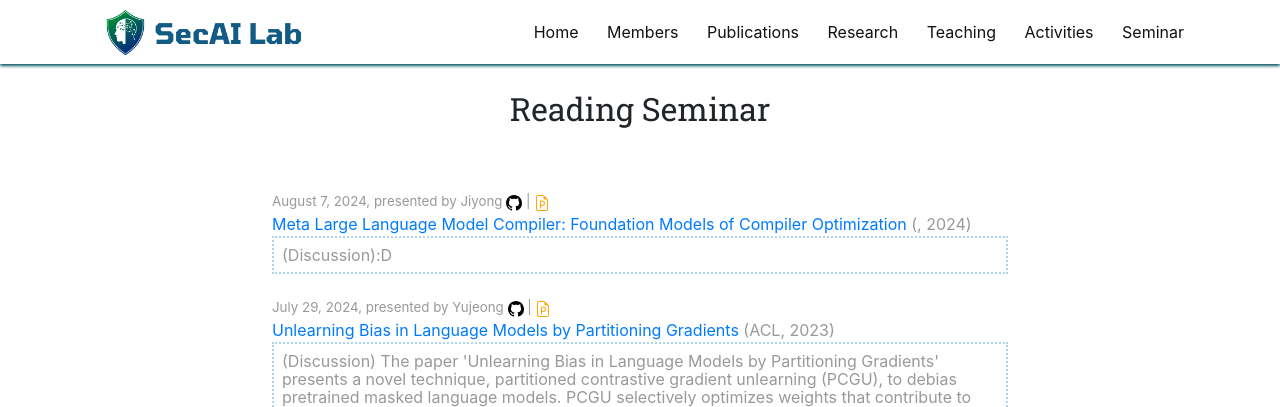
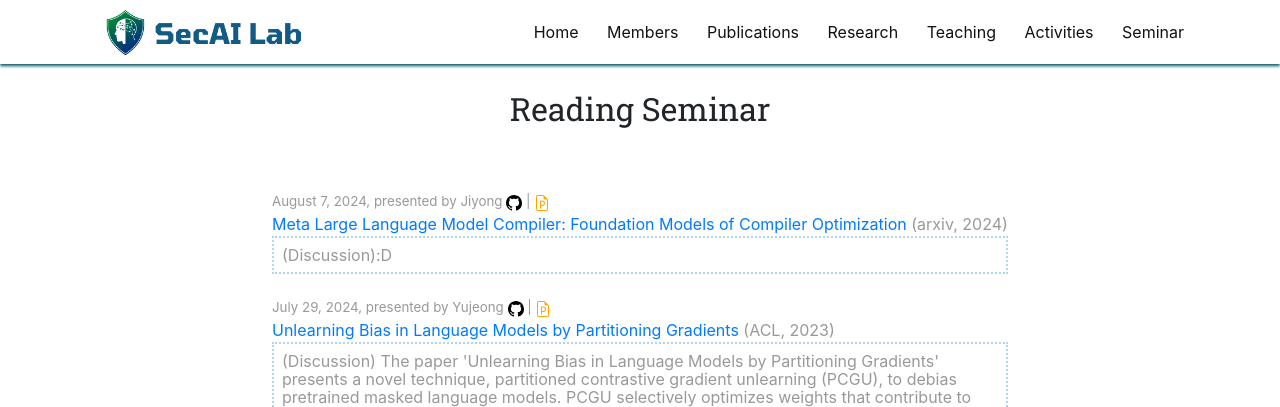
Before and after one commit to SecAI-Lab/secai-lab.github.io, a Jekyll site: the page built from pages/seminar.md, in a window 1280 px wide and 900 px high. Shown: the top 407 px of the window. Built offline with Jekyll 4.4.1, drawn with Linux system fonts in a browser that asks for light colours; nearby versions of some CDN libraries.

Commit message:
fix links and missing entry

```diff
--- a/_data/readings.yml
+++ b/_data/readings.yml
@@ -1,8 +1,9 @@
 - title: "Meta Large Language Model Compiler: Foundation Models of Compiler Optimization"
   link: "https://arxiv.org/abs/2407.02524"
-  ppt_link: "https://secai.skku.edu/assets/paper-presentation/jiyong_LLMCOMPILER_ARXIV24.pdf"
+  ppt_link: "https://secai.skku.edu/assets/paper-presentation/jiyong_LLMCOMPILER_ARXIV.pdf"
   code_link: "https://huggingface.co/facebook"
   presenter: Jiyong
+  conference: arxiv
   date: 2024.08.07
   pub_year: 2024
   discussion: "(Discussion):D"
```
